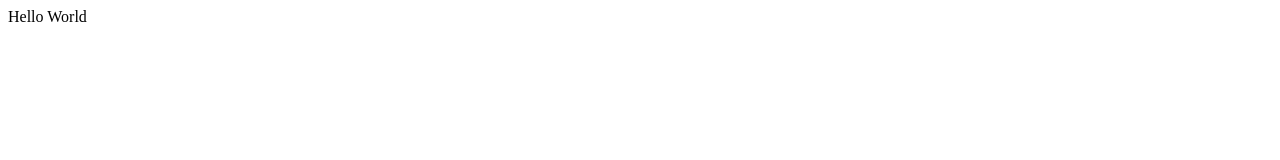
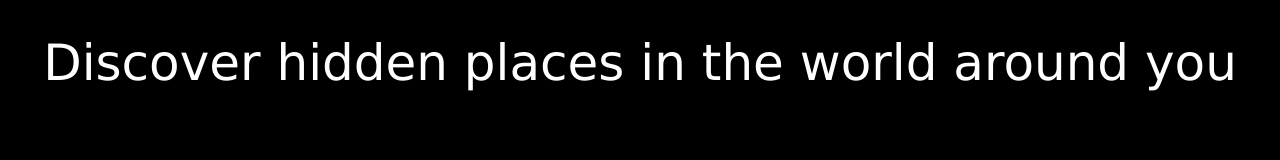
Before and after one commit to debackerwout/codecademy-excursion, a plain HTML site: page index.html in a window 1280 px wide. Drawn offline with Linux system fonts and the light colour scheme.

Commit message:
Add boilerplate HTML and begin page content

```diff
--- a/index.html
+++ b/index.html
@@ -1 +1,14 @@
-Hello World
+<!DOCTYPE html>
+<html lang="en">
+<head>
+    <meta charset="UTF-8">
+    <meta name="viewport" content="width=device-width, initial-scale=1.0">
+    <link rel="stylesheet" href="resources/css/style.css">
+    <title>Excursion</title>
+</head>
+<body>
+    <header>
+        <h1>Discover hidden places in the world around you</h1>
+    </header>
+</body>
+</html>
--- /dev/null
+++ b/resources/css/style.css
@@ -0,0 +1,11 @@
+body {
+    background-color: black;
+    font-family: Verdana;
+}
+
+h1 {
+    color: white;
+    text-align: center;
+    font-weight: normal;
+    font-size: 50px;
+}
```
Also changed, not shown: resources/style.css (deleted).
